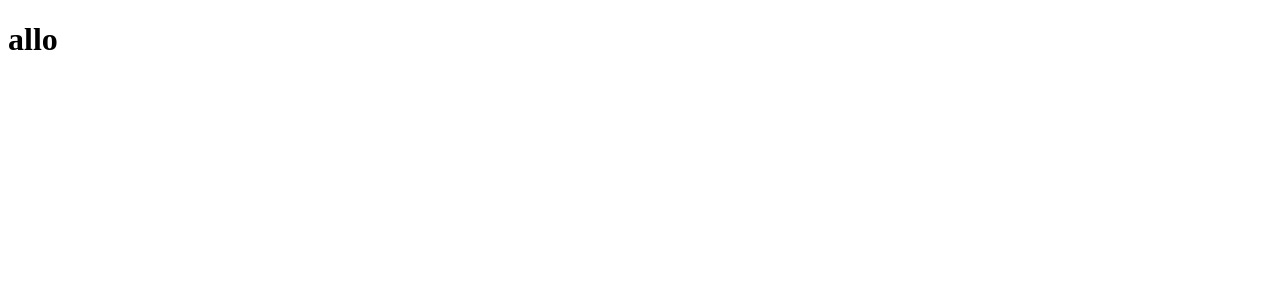
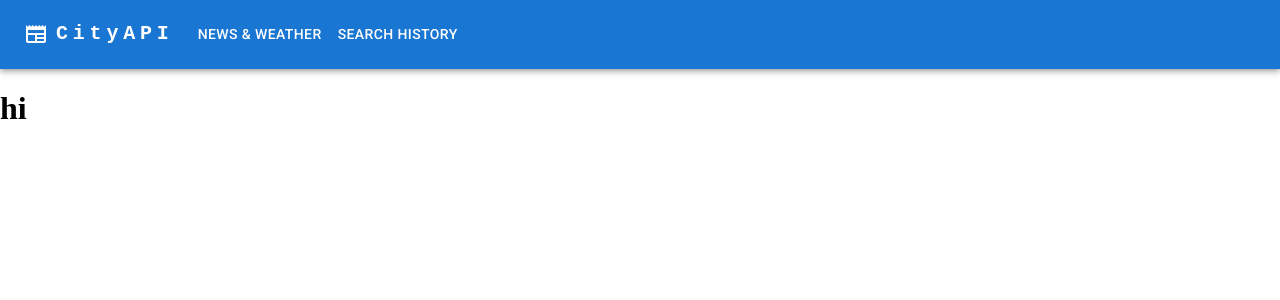
Before and after one commit to Sayakp/city-info, a React (Create React App) app in the folder CityInfo/ClientApp/: page / in a window 1280 px wide. Shown: the top 300 px of the page. Built offline with nearby package versions, Linux system fonts and the light colour scheme.

Commit message:
Added the NavBar.

```diff
--- a/CityInfo/ClientApp/public/index.html
+++ b/CityInfo/ClientApp/public/index.html
@@ -3,6 +3,10 @@
   <head>
     <meta charset="utf-8" />
     <link rel="icon" href="%PUBLIC_URL%/favicon.ico" />
+    <link
+            rel="stylesheet"
+            href="https://fonts.googleapis.com/css?family=Roboto:300,400,500,700&display=swap"
+    />
     <meta name="viewport" content="width=device-width, initial-scale=1" />
     <meta name="theme-color" content="#000000" />
     <meta
@@ -26,7 +30,7 @@
     -->
     <title>React App</title>
   </head>
-  <body>
+  <body style="margin: 0px; padding: 0px;">
     <noscript>You need to enable JavaScript to run this app.</noscript>
     <div id="root"></div>
     <!--
--- a/CityInfo/ClientApp/src/App.tsx
+++ b/CityInfo/ClientApp/src/App.tsx
@@ -1,8 +1,10 @@
 import React from "react";
+import NavBar from "./components/NavBar";
 
 function App() {
-  return <div className="App">
-    <h1>allo</h1>
+  return <div>
+    <NavBar/>
+    <h1>hi</h1>
   </div>;
 }
 
--- /dev/null
+++ b/CityInfo/ClientApp/src/components/NavBar.tsx
@@ -0,0 +1,53 @@
+import React from "react";
+import { Link } from "react-router-dom";
+import AppBar from "@mui/material/AppBar";
+import Box from "@mui/material/Box";
+import Toolbar from "@mui/material/Toolbar";
+import Typography from "@mui/material/Typography";
+import Button from "@mui/material/Button";
+import NewspaperIcon from "@mui/icons-material/Newspaper";
+
+const NavBar = () => {
+  return (
+    <AppBar position="static">
+      <Toolbar>
+        <NewspaperIcon sx={{ display: { xs: "none", md: "flex" }, mr: 1 }} />
+        <Typography
+          variant="h6"
+          noWrap
+          component={Link}
+          to="/"
+          sx={{
+            mr: 2,
+            display: { xs: "none", md: "flex" },
+            fontFamily: "monospace",
+            fontWeight: 700,
+            letterSpacing: ".3rem",
+            color: "inherit",
+            textDecoration: "none",
+          }}
+        >
+          CityAPI
+        </Typography>
+        <Box sx={{ flexGrow: 1, display: { xs: "none", md: "flex" } }}>
+          <Button
+            component={Link}
+            to="/"
+            sx={{ my: 2, color: "white", display: "block" }}
+          >
+            News & Weather
+          </Button>
+          <Button
+            component={Link}
+            to="/history"
+            sx={{ my: 2, color: "white", display: "block" }}
+          >
+            Search History
+          </Button>
+        </Box>
+      </Toolbar>
+    </AppBar>
+  );
+};
+
+export default NavBar;
```
Also changed, not shown: CityInfo/ClientApp/package.json (+12 -5 lines), CityInfo/ClientApp/src/index.tsx (+7 -4 lines), 1 other file (tests, documents, lock files or other folders).
